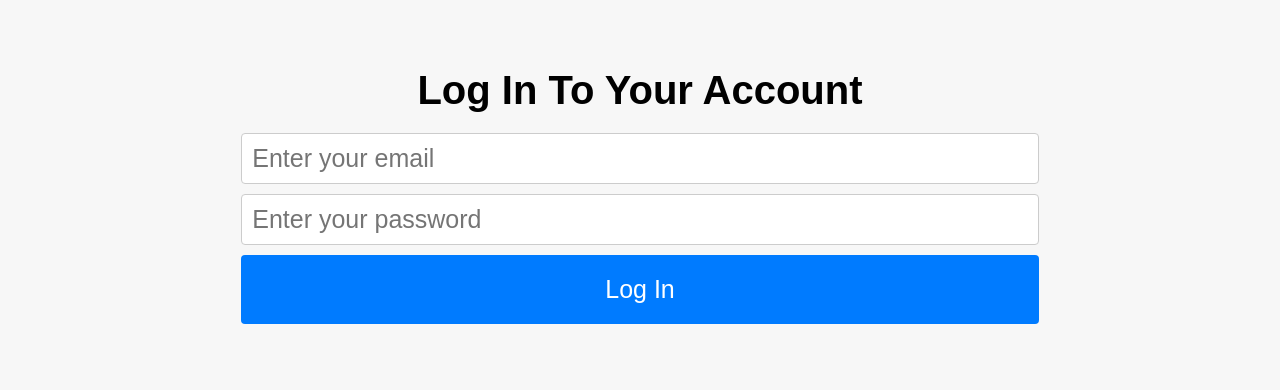
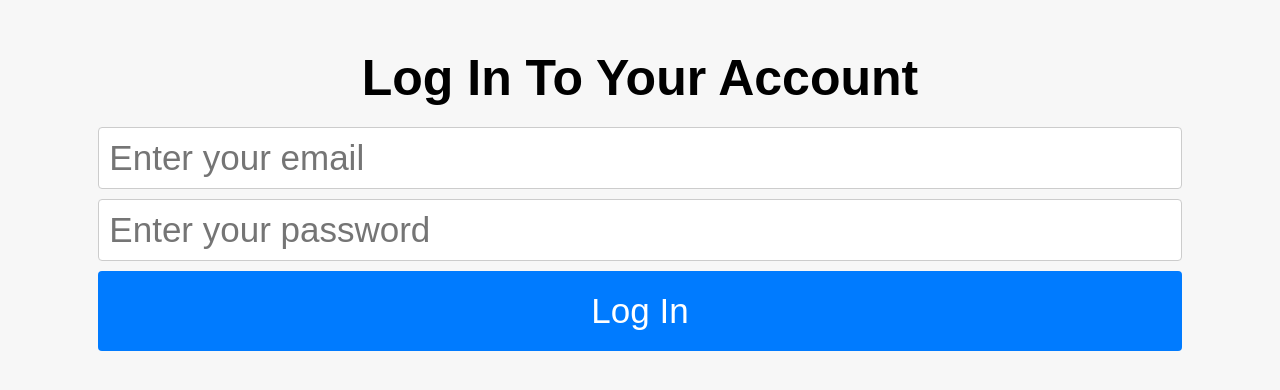
Before and after one commit to PatrickL-Sendsational/PostcardValidator, a React (Create React App) app in the folder postcard-validator/: page / in a window 1280 px wide. Shown: the part 212-602 px from the top of the page. Built offline with nearby package versions, Linux system fonts and the light colour scheme; no server answers.

Commit message:
made bigger

```diff
--- a/postcard-validator/src/Styles/AppStyles.css
+++ b/postcard-validator/src/Styles/AppStyles.css
@@ -11,7 +11,7 @@ body {
   }
 
   .container {
-    max-width: 850px;
+    max-width: 900px;
     width: 90%;
     background-color: #fff;
     padding: 25px;
@@ -23,12 +23,12 @@ body {
   h1 {
     text-align: center;
     margin-bottom: 20px;
-    font-size: 40px;
+    font-size: 50px;
   }
 
   label {
     font-weight: bold;
-    font-size: 30px;
+    font-size: 40px;
   }
 
 
@@ -42,7 +42,7 @@ body {
     border: 1px solid #ccc;
     border-radius: 4px;
     box-sizing: border-box;
-    font-size: 25px;
+    font-size: 35px;
   }
 
   button {
@@ -65,7 +65,7 @@ body {
     margin-top: 20px;
     color: #ff0000;
     font-weight: bold;
-    font-size: 25px;
+    font-size: 35px;
   }
 
   .success-message {
@@ -73,7 +73,7 @@ body {
     margin-top: 20px;
     color: green;
     font-weight: bold;
-    font-size: 25px;
+    font-size: 35px;
   }
 
   .logout-container {
@@ -145,7 +145,3 @@ body {
     overflow-wrap: normal;
     overflow: auto;
   }
-
-  .validInput {
-    border: 25px solid rgb(1, 180, 1);
-  }
```
